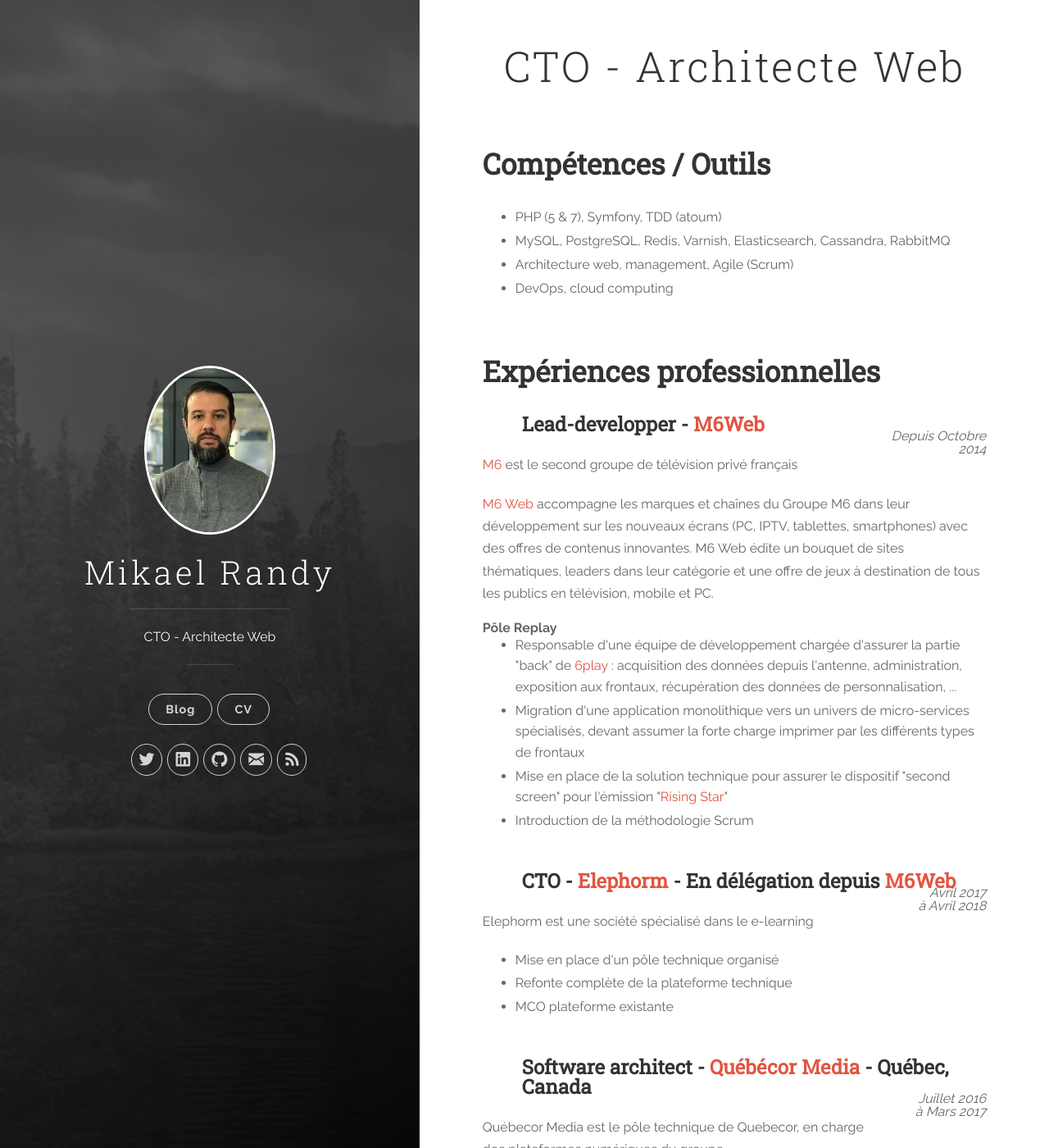
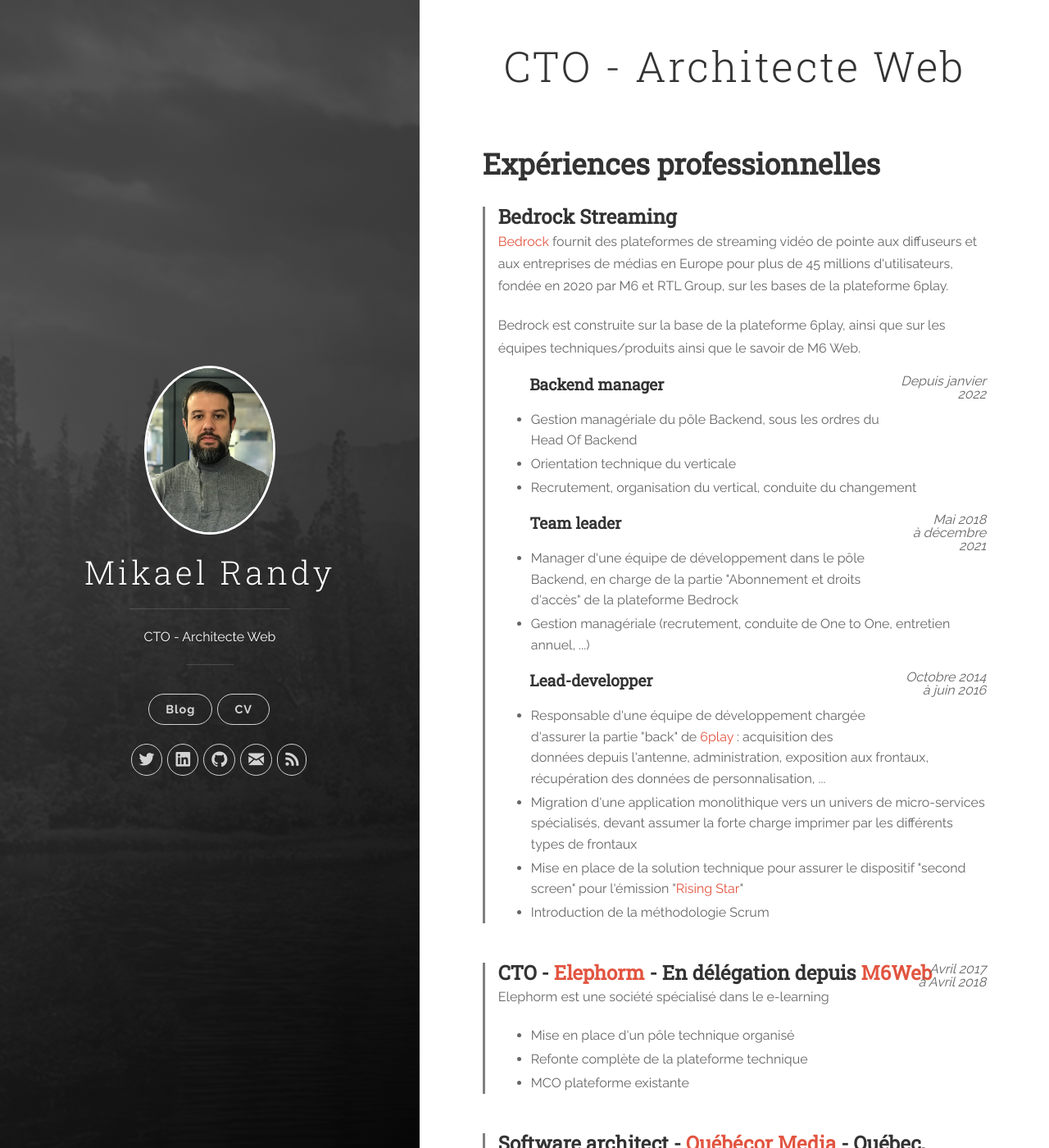
Before and after one commit to mikaelrandy/mikaelrandy.github.io, a Jekyll site: the page built from cv.html, in a window 1280 px wide and 1400 px high. Shown: the whole window at 82% size. Built offline with Jekyll 4.4.1, drawn with Linux system fonts in a browser that asks for light colours; nearby versions of some CDN libraries; some of the changed text lies outside the part shown.

Commit message:
Mise à jour du CV

```diff
--- a/css/cv.css
+++ b/css/cv.css
@@ -12,7 +12,11 @@
 h3 {
     padding-left: 2em;
     font-size: 150%;
-    margin-bottom: 1em;
+    margin-bottom: 0.2em;
+}
+
+h4 {
+    padding-left: 2em;
 }
 
 /**
@@ -20,9 +24,15 @@
  */
 div.experience {
     margin-bottom: 3em;
+    padding-left: 1em;
+    border-left: 0.2em solid grey;
 }
 
 div.experience h3 {
+    padding-left: 0em;
+}
+
+div.experience h3, div.experience h4 {
     font-weight: bold;
 }
 
--- a/cv.html
+++ b/cv.html
@@ -5,39 +5,46 @@
 
 <h1 class="title">{{ site.description }}</h1>
 
-<div>
-    <h2 id="competences-outils">Compétences / Outils</h2>
-
-    <ul>
-        <li>PHP (5 & 7), Symfony, TDD (atoum)</li>
-        <li>MySQL, PostgreSQL, Redis, Varnish, Elasticsearch, Cassandra, RabbitMQ</li>
-        <li>Architecture web, management, Agile (Scrum)</li>
-        <li>DevOps, cloud computing</li>
-    </ul>
-</div>
-
 <div class="cv">
     <h2 id="experiences-professionnelles">Expériences professionnelles</h2>
 
     <div class="experience">
-        <h3>Lead-developper - <a href="http://www.m6web.fr">M6Web</a></h3>
-        <div class="period">Depuis Octobre 2014</div>
+        <h3 class="enterprise">Bedrock Streaming</h3>
 
-        <p><a href="http://www.m6.fr">M6</a> est le second groupe de télévision privé français</p>
-        <p><a href="http://tech.m6web.fr">M6 Web</a> accompagne les marques et chaînes du Groupe M6 dans leur développement sur les nouveaux écrans (PC, IPTV, tablettes, smartphones) avec des offres de contenus innovantes. M6 Web édite un bouquet de sites thématiques, leaders dans leur catégorie et une offre de jeux à destination de tous les publics en télévision, mobile et PC.</p>
+        <div class="presentation-entreprise">
+            <p><a href="https://www.bedrockstreaming.com">Bedrock</a> fournit des plateformes de streaming vidéo de pointe aux diffuseurs et aux entreprises de médias en Europe pour plus de 45 millions d'utilisateurs, fondée en 2020 par M6 et RTL Group, sur les bases de la plateforme 6play.</p>
+            <p>Bedrock est construite sur la base de la plateforme 6play, ainsi que sur les équipes techniques/produits ainsi que le savoir de M6 Web.</p>
+        </div>
 
-        <dl>
-            <dt>
-                Pôle Replay
+        <h4 class="poste">Backend manager</h4>
+        <div class="period">Depuis janvier 2022</div>
+        <p>
+            <ul>
+                <li>Gestion managériale du pôle Backend, sous les ordres du Head Of Backend</li>
+                <li>Orientation technique du verticale</li>
+                <li>Recrutement, organisation du vertical, conduite du changement</li>
+            </ul>
+        </p>
 
+        <h4>Team leader</h4>
+        <div class="period">Mai 2018<br/> à décembre 2021</div>
+        <p>
+            <ul>
+                <li>Manager d'une équipe de développement dans le pôle Backend, en charge de la partie "Abonnement et droits d'accès" de la plateforme Bedrock</li>
+                <li>Gestion managériale (recrutement, conduite de One to One, entretien annuel, ...)</li>
+             </ul>
+        </p>
+
+        <h4>Lead-developper</h4>
+        <div class="period">Octobre 2014<br/> à juin 2016</div>
+        <p>
             <ul>
                 <li>Responsable d'une équipe de développement chargée d'assurer la partie "back" de <a href="http://www.6play.fr">6play</a> : acquisition des données depuis l'antenne, administration, exposition aux frontaux, récupération des données de personnalisation, ...</li>
                 <li>Migration d'une application monolithique vers un univers de micro-services spécialisés, devant assumer la forte charge imprimer par les différents types de frontaux</li>
                 <li>Mise en place de la solution technique pour assurer le dispositif "second screen" pour l'émission "<a href="http://www.m6.fr/rising_star/">Rising Star</a>"</li>
                 <li>Introduction de la méthodologie Scrum</li>
             </ul>
-            </dt>
-        </dl>
+        </p>
     </div>
 
     <div class="experience">
@@ -261,10 +268,9 @@
     <h2 id="divers">Divers</h2>
 
     <ul>
-        <li>Membre du bureau 2018 de l'<a href="http://www.afup.org/">AFUP</a></li>
+        <li>Membre du bureau 2018 de l'<a href="http://www.afup.org/">AFUP</a>, membre du conseil de surveillance depuis 2020</li>
         <li>Fondateur de l'<a href="http://lyon.afup.org/">antenne lyonnaise de l'AFUP</a></li>
         <li>Organisateur principal du <a href="http://www.afup.org/pages/phptourlyon2014/">PHP Tour Lyon 2014</a></li>
         <li>Administrateur d'un forum de développement PHP (<a href="http://forum.phpfrance.com/">PHPFrance</a>)</li>
-        <li>Release Manager de <a href="http://www.atoum.org">Atoum</a></li>
     </ul>
 </div>
```
Lines whose indentation alone changed are shown as unchanged.
